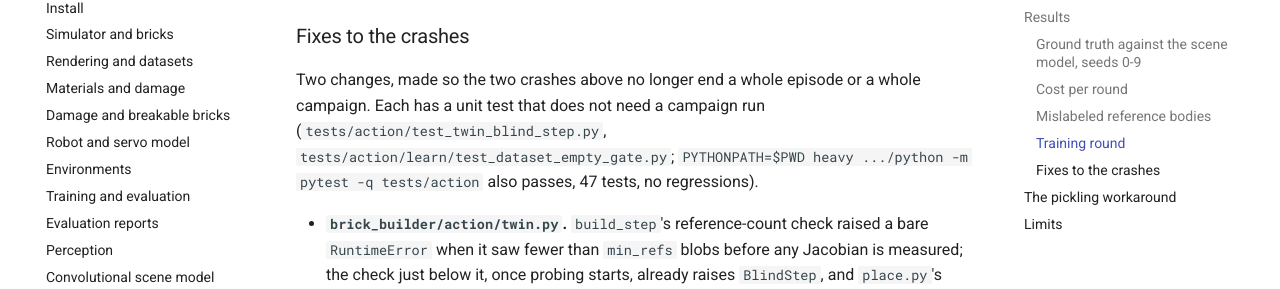
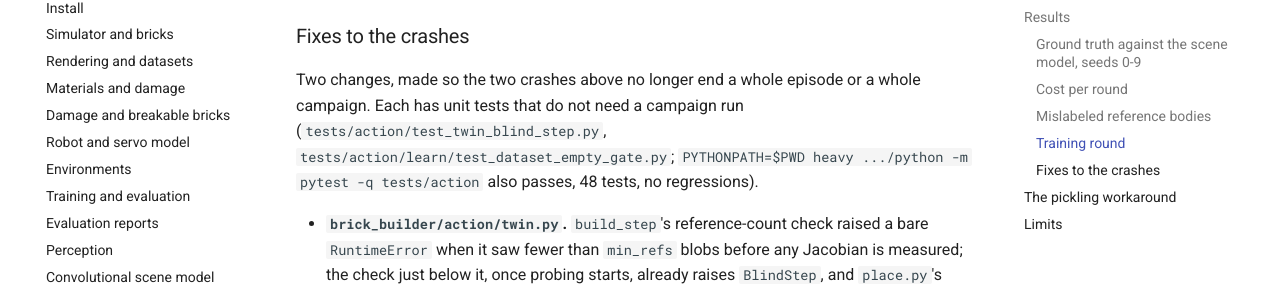
Before and after one commit to k-h-nunn/brick-builder-arm-robot, an MkDocs documentation site: the page built from docs/guide/16b-campaign-on-the-scene-model.md, in a window 1280 px wide and 900 px high, scrolled down 6356 px. Shown: the part 190-479 px from the top of the window. Built offline with MkDocs 1.6.1 and Material for MkDocs 9.7.7, drawn with Linux system fonts in a browser that asks for light colours.

Commit message:
Update the scene-model page's test count to 48
tests/action/test_twin_blind_step.py gained a second test this round; the
tests/action count the Fixes to the crashes section quotes was still 47.

Co-Authored-By: Claude Opus 5.5 <noreply@anthropic.com>
Claude-Session: https://claude.ai/code/session_01HD3mMEkNC6Z1TH7gLTdMMh

```diff
--- a/docs/guide/16b-campaign-on-the-scene-model.md
+++ b/docs/guide/16b-campaign-on-the-scene-model.md
@@ -244,9 +244,9 @@ edited here) is unverified.
 ### Fixes to the crashes
 
 Two changes, made so the two crashes above no longer end a whole episode or a whole campaign.
-Each has a unit test that does not need a campaign run (`tests/action/test_twin_blind_step.py`,
+Each has unit tests that do not need a campaign run (`tests/action/test_twin_blind_step.py`,
 `tests/action/learn/test_dataset_empty_gate.py`; `PYTHONPATH=$PWD heavy .../python -m pytest -q
-tests/action` also passes, 47 tests, no regressions).
+tests/action` also passes, 48 tests, no regressions).
 
 - **`brick_builder/action/twin.py`.** `build_step`'s reference-count check raised a bare
   `RuntimeError` when it saw fewer than `min_refs` blobs before any Jacobian is measured; the check
```
